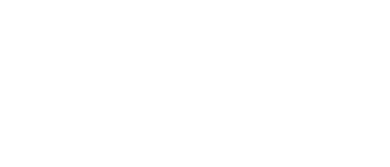
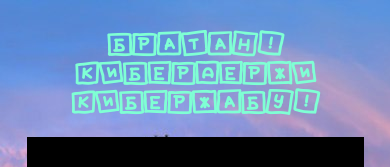
Before and after one commit to Danich7/Gift, a plain HTML site: page index.html in a window 390 px wide. Shown: the top 167 px of the page. Drawn offline with nearby package versions, Linux system fonts and the light colour scheme.

Commit message:
commit 1

```diff
--- a/index.html
+++ b/index.html
@@ -1,12 +1,21 @@
 <!DOCTYPE html>
-<html lang="en">
+<html lang="ru">
 <head>
     <meta charset="UTF-8">
     <meta http-equiv="X-UA-Compatible" content="IE=edge">
     <meta name="viewport" content="width=device-width, initial-scale=1.0">
+    <link rel="apple-touch-icon" sizes="180x180" href="./gift-180.png">
+    <link rel="icon" type="image/png" sizes="32x32" href="./gift-32.png">
+    <link rel="icon" type="image/png" sizes="16x16" href="./gift-16.png">
+    <meta name="theme-color" content="#ff0000">
+    <link rel="stylesheet" href="https://cdnjs.cloudflare.com/ajax/libs/animate.css/4.1.1/animate.min.css"/>
+    <link rel="stylesheet" href="style.css">
     <title>С днем рождения!</title>
 </head>
 <body>
-
+    <div class="container">
+        <h1 class="animate__animated animate__tada animate__repeat-3">Братан! Кибердержи Кибержабу!</h1>
+        <img class="animate__animated animate__bounceInDown" src="./unnamed.jpg" alt="">
+    </div>
 </body>
 </html>
--- /dev/null
+++ b/style.css
@@ -0,0 +1,44 @@
+@font-face {
+  font-family: 'Cute Notes';
+  font-weight: 400;
+  src: local('Cute Notes'), url(20780.ttf) format('truetype');
+}
+
+body {
+  background: url("./original.jpeg") no-repeat;
+  background-size: cover;
+}
+
+h1 {
+  font-family: 'Cute Notes', arial;
+  font-size: 40px;
+  text-transform: uppercase;
+  color: aquamarine;
+}
+
+img {
+  height: 70vh;
+  max-width: 100%;
+}
+
+.container {
+  max-width: 90%;
+  margin-top: 80px;
+  text-align: center;
+  margin-left: auto;
+  margin-right: auto;
+}
+
+@media (max-width: 640px) {
+  body {
+    background-size: auto;
+  }
+
+  .container {
+    margin-top: 30px;
+  }
+
+  h1 {
+    font-size: 30px;
+  }
+}
```
Also changed, not shown: 20780.ttf (added), gift-16.png (added), gift-180.png (added), gift-32.png (added), gift.svg (added), original.jpeg (added), unnamed.jpg (added).
